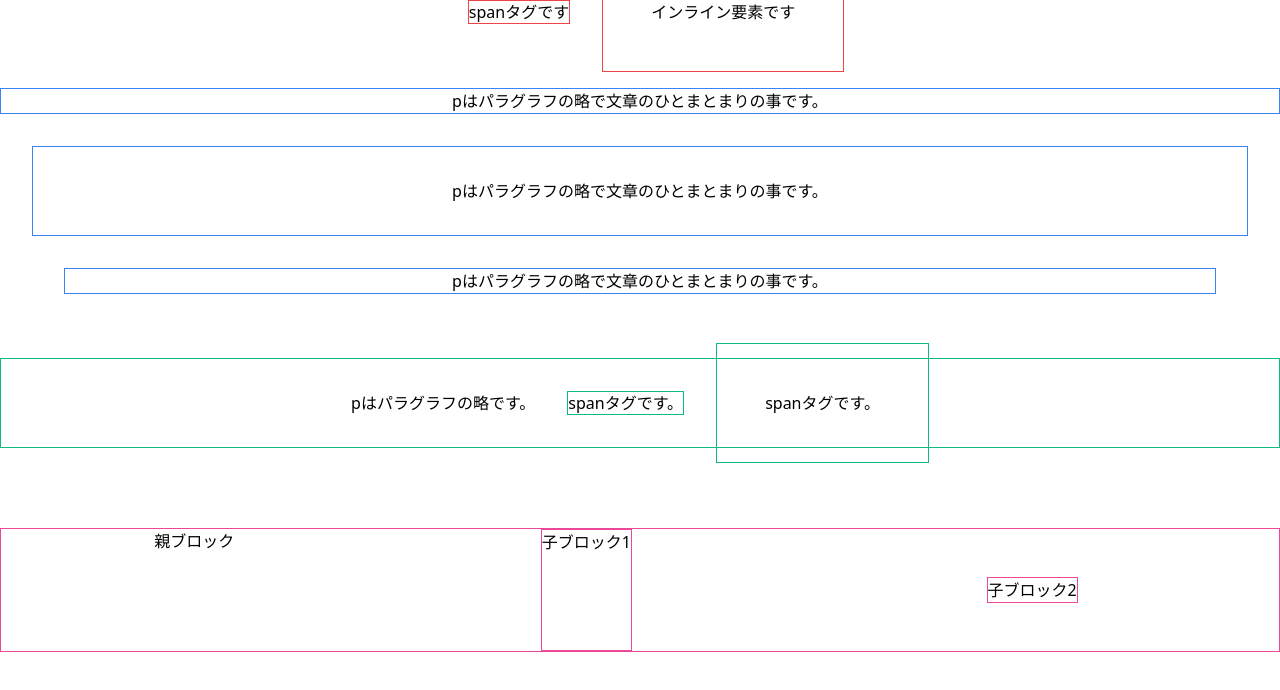
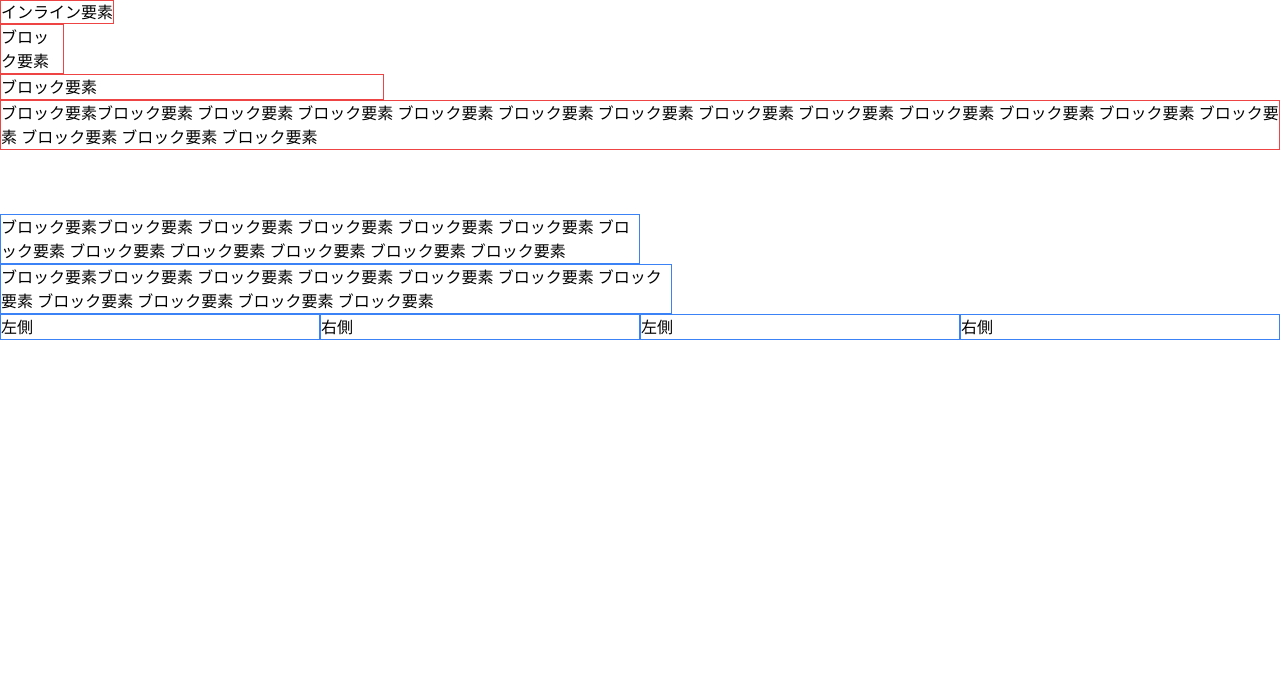
Before and after one commit to Takumikimura1899/TailwindCSS-React-Practice, a React (Create React App) app: page / in a window 1280 px wide. Shown: the top 690 px of the page. Built offline with nearby package versions, Linux system fonts and the light colour scheme.

Commit message:
WidthHeight

```diff
--- a/src/App.js
+++ b/src/App.js
@@ -1,13 +1,15 @@
 import './App.css';
 import Button from './components/Button';
 import MarginPadding from './components/Marginpadding';
+import WidthHeight from './components/WidthHeight';
 
 function App() {
   return (
-    <div className='App'>
+    <>
       {/* <Button>Click!</Button> */}
-      <MarginPadding />
-    </div>
+      {/* <MarginPadding /> */}
+      <WidthHeight />
+    </>
   );
 }
 
--- /dev/null
+++ b/src/components/WidthHeight.jsx
@@ -0,0 +1,40 @@
+import React from 'react';
+
+const WidthHeight = () => {
+  return (
+    <>
+      {/* インライン要素には適用されない */}
+      <span className='border border-red-500 w-4'>インライン要素</span>
+      <div className='border border-red-500 w-16'>ブロック要素</div>
+      {/* 幅固定 */}
+      <div className='border border-red-500 w-96'>ブロック要素</div>
+      {/* 幅可変 */}
+      <div className='border border-red-500 w-full'>
+        ブロック要素ブロック要素 ブロック要素 ブロック要素 ブロック要素
+        ブロック要素 ブロック要素 ブロック要素 ブロック要素 ブロック要素
+        ブロック要素 ブロック要素 ブロック要素 ブロック要素 ブロック要素
+        ブロック要素
+      </div>
+      <div className='mt-16 border border-blue-500 w-1/2'>
+        ブロック要素ブロック要素 ブロック要素 ブロック要素 ブロック要素
+        ブロック要素 ブロック要素 ブロック要素 ブロック要素 ブロック要素
+        ブロック要素 ブロック要素
+      </div>
+      {/* 幅max指定 */}
+      <div className='border border-blue-500 max-w-2xl'>
+        ブロック要素ブロック要素 ブロック要素 ブロック要素 ブロック要素
+        ブロック要素 ブロック要素 ブロック要素 ブロック要素 ブロック要素
+        ブロック要素
+      </div>
+
+      <div className='flex justify-around'>
+        <div className='w-1/4 border border-blue-500'>左側</div>
+        <div className='w-1/4 border border-blue-500'>右側</div>
+        <div className='w-1/4 border border-blue-500'>左側</div>
+        <div className='w-1/4 border border-blue-500'>右側</div>
+      </div>
+    </>
+  );
+};
+
+export default WidthHeight;
```
